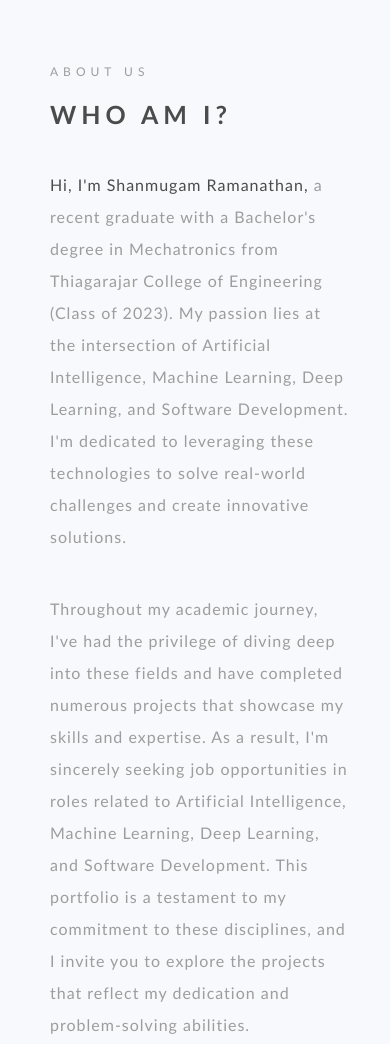
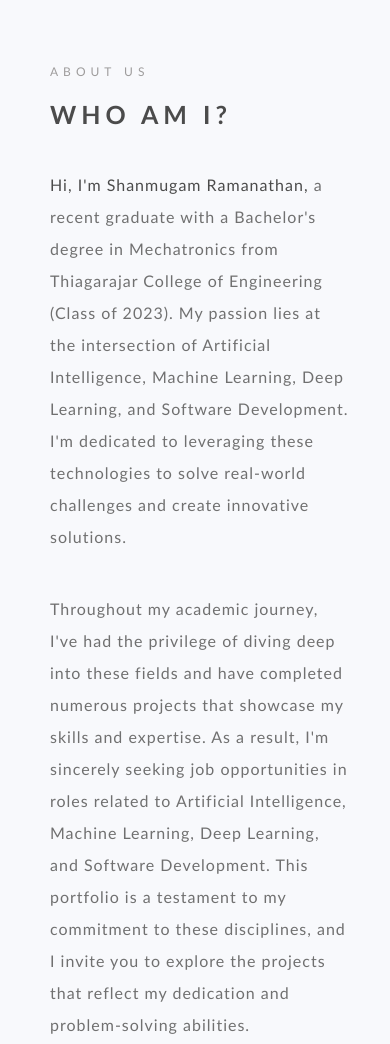
Before and after one commit to ShanmugamRamanathan/Portfolio, a plain HTML site: page index.html in a window 390 px wide. Shown: the part 600-1644 px from the top of the page. Drawn offline with nearby package versions, Linux system fonts and the light colour scheme; a web font is replaced by a local one.

Commit message:
Changed Color of Matter

```diff
--- a/style.css
+++ b/style.css
@@ -1407,6 +1407,7 @@ details[open] summary{
     }
     .matter{
         width: 300px;
+        color: #707070;
     }
     .aboutImages{
         width: 300px;
```
